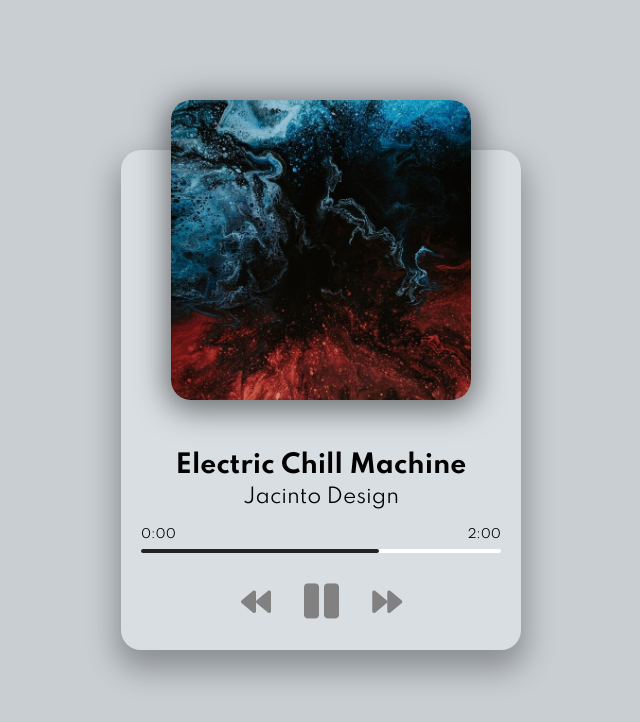
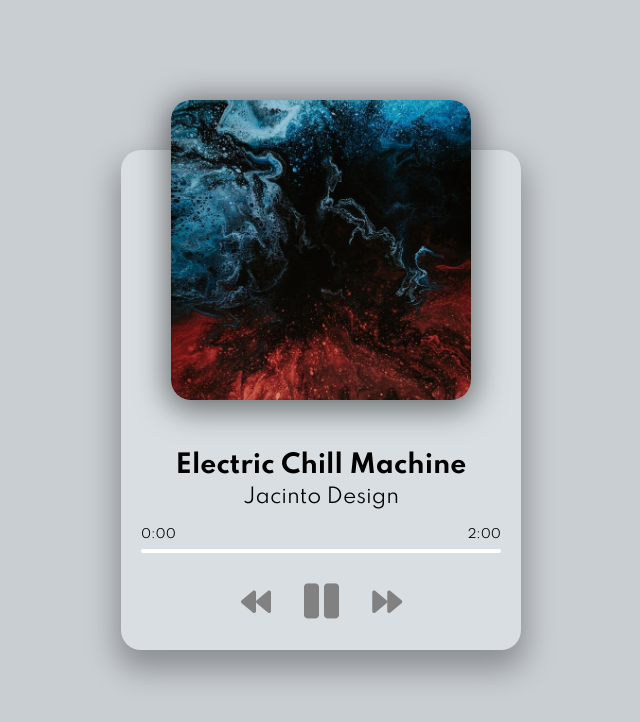
Before and after one commit to elpen84/Music-Player, a plain HTML site: page index.html in a window 1280 px wide. Both pictures are taken after a click on the icon 575 px from the left and 602 px from the top of the page. Shown: the whole page, without its empty margins (319-959 px from the left). Drawn offline with Linux system fonts and the light colour scheme.

Commit message:
script update
added progress baar

```diff
--- a/script.js
+++ b/script.js
@@ -5,6 +5,8 @@ const play = document.getElementById("play");
 const prev = document.getElementById("prev");
 const next = document.getElementById("next");
 const audio = document.querySelector("audio");
+const progressContainer = document.getElementById("progress-container");
+const progress = document.getElementById("progress");
 
 //music
 const song = [
@@ -89,11 +91,22 @@ function nextSong() {
 
 loadSong(song[songIndex]);
 
+// Update progress bar & Time
+function updateProgessBar(e) {
+  if (isPlaying) {
+    const { duration, currentTime } = e.srcElement;
+    console.log(duration, currentTime);
+    // Updaate progress bar width
+    const progressPercent = (currentTime / duration) * 100;
+    progress.style.width = `${progressPercent}%`;
+  }
+}
+
 //event listeners
 
 prev.addEventListener("click", prevSong);
 next.addEventListener("click", nextSong);
-
+audio.addEventListener("timeupdate", updateProgessBar);
 //play.addEventListener("click", playAudio);
 
 // function playAudio() {
--- a/style.css
+++ b/style.css
@@ -68,7 +68,7 @@ h3 {
   border-radius: 5px;
   height: 100%;
   /* change this to show progress */
-  width: 66%;
+  width: 0%;
   transition: width 0.1s linear;
 }
 
```
